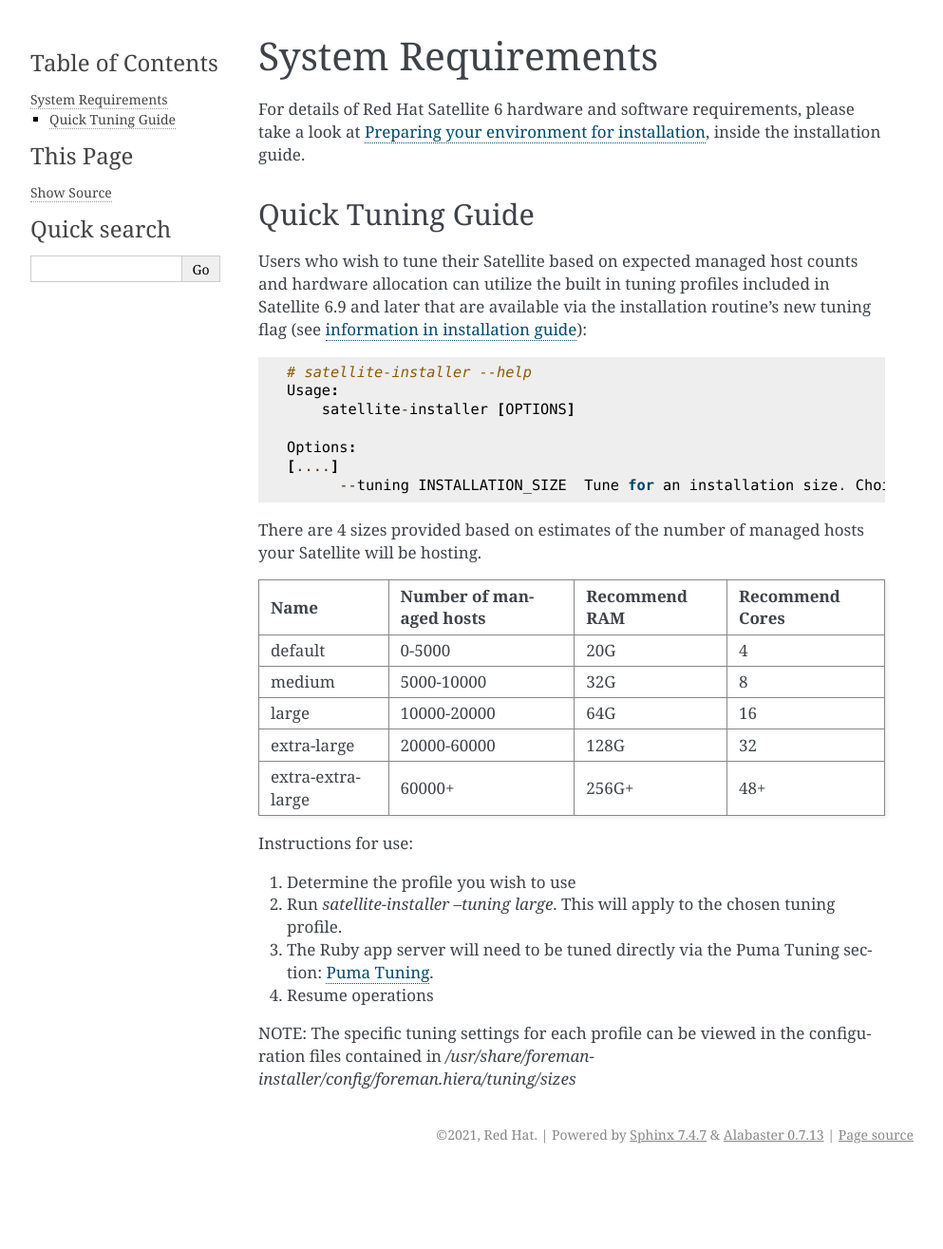
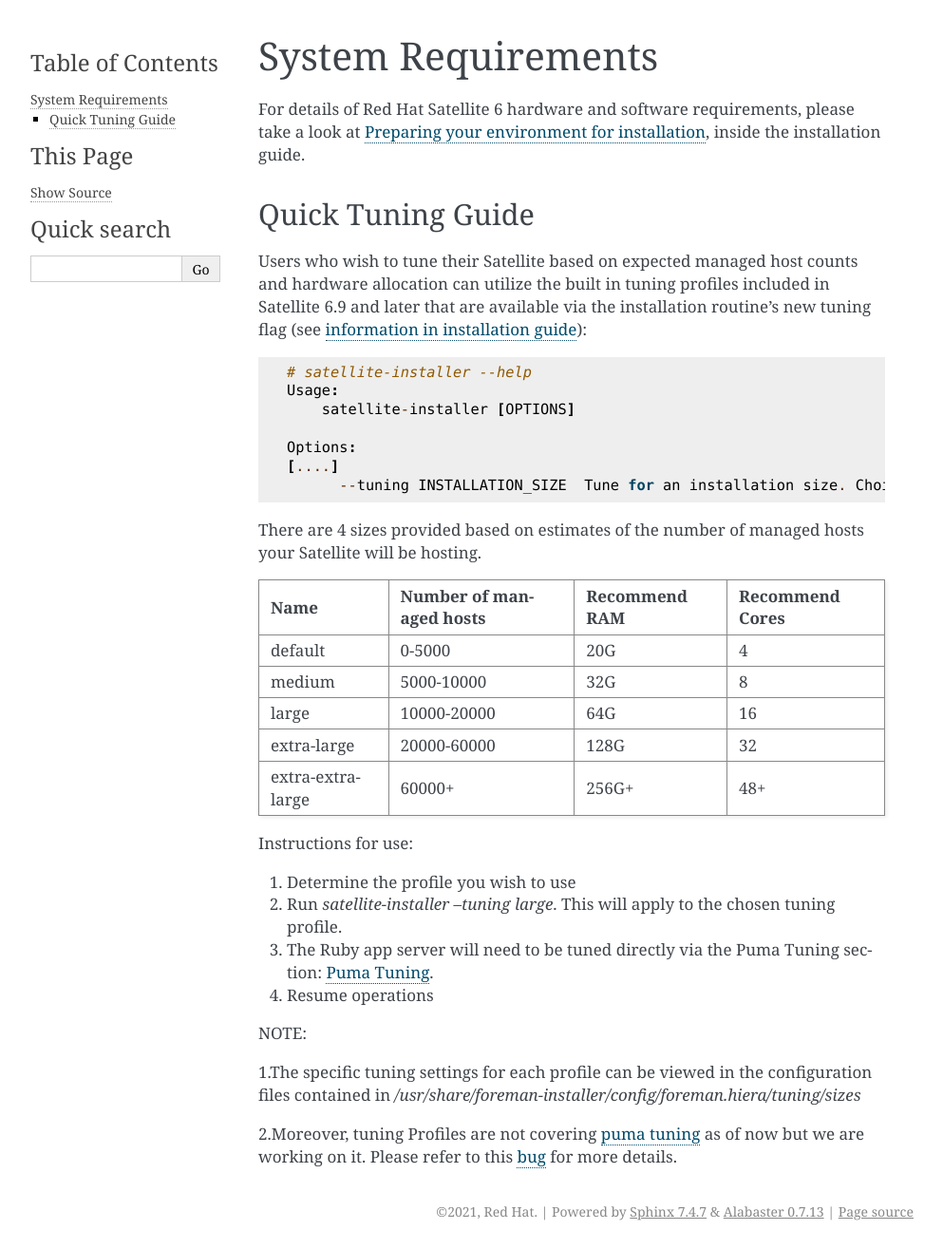
Before and after one commit to RedHatSatellite/satellite-performance-tuning, a Sphinx documentation site: the page built from docs/system-requirements.rst, in a window 1280 px wide. Shown: the whole page at 95% size, without its empty margins (148-1141 px from the left). Built offline with Sphinx 7.4.7, drawn with Linux system fonts in a browser that asks for light colours; before the commit the page ends 1234 px from its top, so only the background shows below that.

Commit message:
added a note - tuning Profiles are not covering puma tuning & updated the bug details

```diff
--- a/docs/system-requirements.rst
+++ b/docs/system-requirements.rst
@@ -41,4 +41,8 @@
 3. The Ruby app server will need to be tuned directly via the Puma Tuning section: :ref:`puma_tuning`.
 4. Resume operations
 
-NOTE: The specific tuning settings for each profile can be viewed in the configuration files contained in `/usr/share/foreman-installer/config/foreman.hiera/tuning/sizes`
+NOTE:
+
+1.The specific tuning settings for each profile can be viewed in the configuration files contained in `/usr/share/foreman-installer/config/foreman.hiera/tuning/sizes`
+
+2.Moreover, tuning Profiles are not covering `puma tuning <https://github.com/RedHatSatellite/satellite-performance-tuning/blob/devel/docs/satellite-configuration-tuning.rst#puma-tuning>`_ as of now but we are working on it. Please refer to this `bug <https://bugzilla.redhat.com/show_bug.cgi?id=1959691>`_ for more details.
```
